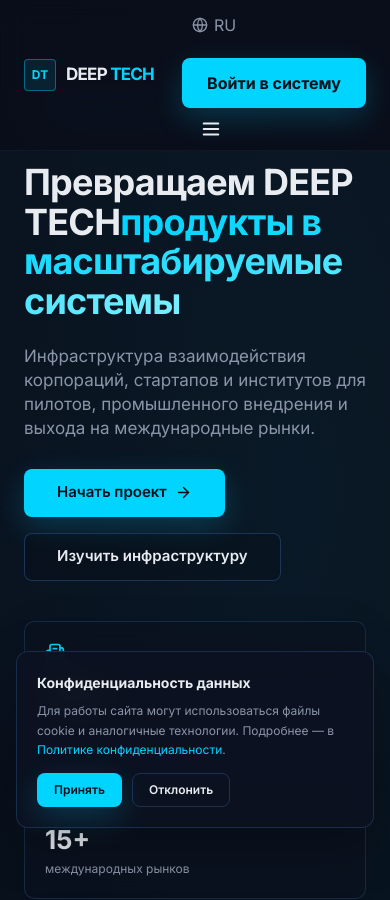
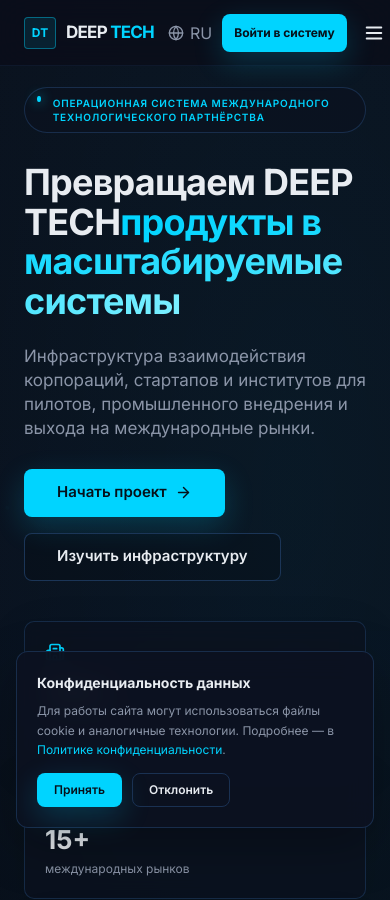
Before and after one commit to Brendon213/deeptech.family, a Next.js app: page / in a window 390 px wide. Shown: the top 900 px of the page. Built offline with nearby package versions, Linux system fonts and the light colour scheme.

Commit message:
style: align language controls with original header

```diff
--- a/app/globals.css
+++ b/app/globals.css
@@ -134,29 +134,79 @@ main, .site-footer { position: relative; z-index: 1; }
 .desktop-nav > a { transition: color .2s ease; }
 .desktop-nav > a:hover { color: var(--text); }
 
+.header-actions {
+  display: flex;
+  align-items: center;
+  flex: 0 0 auto;
+  gap: 12px;
+}
+
+.language-control {
+  position: relative;
+}
+
 .language-switch {
   display: inline-flex;
   align-items: center;
+  min-height: 40px;
   gap: 6px;
-  padding: 0;
+  padding: 0 8px;
   background: transparent;
   color: var(--muted);
   cursor: pointer;
 }
 
+.language-switch:hover { color: var(--text); }
+
+.language-menu {
+  position: absolute;
+  top: calc(100% + 8px);
+  right: 0;
+  z-index: 40;
+  display: grid;
+  min-width: 92px;
+  padding: 6px;
+  border: 1px solid rgba(30, 58, 95, .8);
+  border-radius: 9px;
+  background: rgba(10, 14, 26, .98);
+  box-shadow: 0 18px 40px rgba(0, 0, 0, .35);
+}
+
+.language-menu button {
+  padding: 9px 12px;
+  border-radius: 6px;
+  background: transparent;
+  color: var(--muted);
+  cursor: pointer;
+  text-align: left;
+}
+
+.language-menu button:hover,
+.language-menu button.active {
+  background: rgba(0, 212, 255, .1);
+  color: var(--accent);
+}
+
 .login-button {
-  min-height: 48px;
-  padding: 0 28px;
+  min-height: 40px;
+  padding: 0 20px;
   border-radius: 8px;
   background: var(--accent);
   box-shadow: 0 10px 30px rgba(0, 212, 255, .2);
   color: #06101a;
   cursor: not-allowed;
+  font-size: 13px;
   font-weight: 700;
+  white-space: nowrap;
 }
 
-.mobile-menu-button { display: none; margin-left: auto; padding: 10px; background: transparent; color: var(--text); cursor: pointer; }
-.mobile-language-switch { display: none; }
+.mobile-menu-button {
+  display: none;
+  padding: 10px;
+  background: transparent;
+  color: var(--text);
+  cursor: pointer;
+}
 
 .hero {
   position: relative;
@@ -361,13 +411,9 @@ main, .site-footer { position: relative; z-index: 1; }
 @media (max-width: 1279px) {
   .desktop-nav { display: none; position: absolute; top: 65px; right: 20px; left: 20px; flex-direction: column; align-items: stretch; gap: 0; padding: 14px; border: 1px solid rgba(30, 58, 95, .7); border-radius: 10px; background: rgba(10, 14, 26, .97); box-shadow: 0 18px 40px rgba(0,0,0,.32); }
   .desktop-nav.is-open { display: flex; }
-  .desktop-nav > a, .language-switch, .login-button { padding: 13px 10px; }
-  .desktop-nav > .language-switch { display: none; }
-  .language-switch { justify-content: flex-start; }
-  .login-button { width: 100%; margin-top: 8px; }
+  .desktop-nav > a { padding: 13px 10px; }
+  .header-actions { margin-left: auto; }
   .mobile-menu-button { display: inline-grid; place-items: center; }
-  .mobile-language-switch { display: inline-flex; margin-left: auto; padding: 10px 6px; }
-  .mobile-menu-button { margin-left: 8px; }
 }
 
 @media (max-width: 900px) {
@@ -382,6 +428,10 @@ main, .site-footer { position: relative; z-index: 1; }
 
 @media (max-width: 620px) {
   .container { padding-right: 24px; padding-left: 24px; }
+  .header-inner { gap: 10px; }
+  .header-actions { gap: 6px; }
+  .language-switch { min-height: 38px; padding: 0 4px; }
+  .login-button { min-height: 38px; padding: 0 12px; font-size: 12px; }
   .desktop-nav { right: 0; left: 0; border-right: 0; border-left: 0; border-radius: 0; padding-right: 24px; padding-left: 24px; }
   .hero { min-height: 790px; padding-top: 76px; }
   .hero-eyebrow { align-items: flex-start; margin-bottom: 30px; padding: 8px 12px; font-size: 10px; line-height: 1.4; }
```
